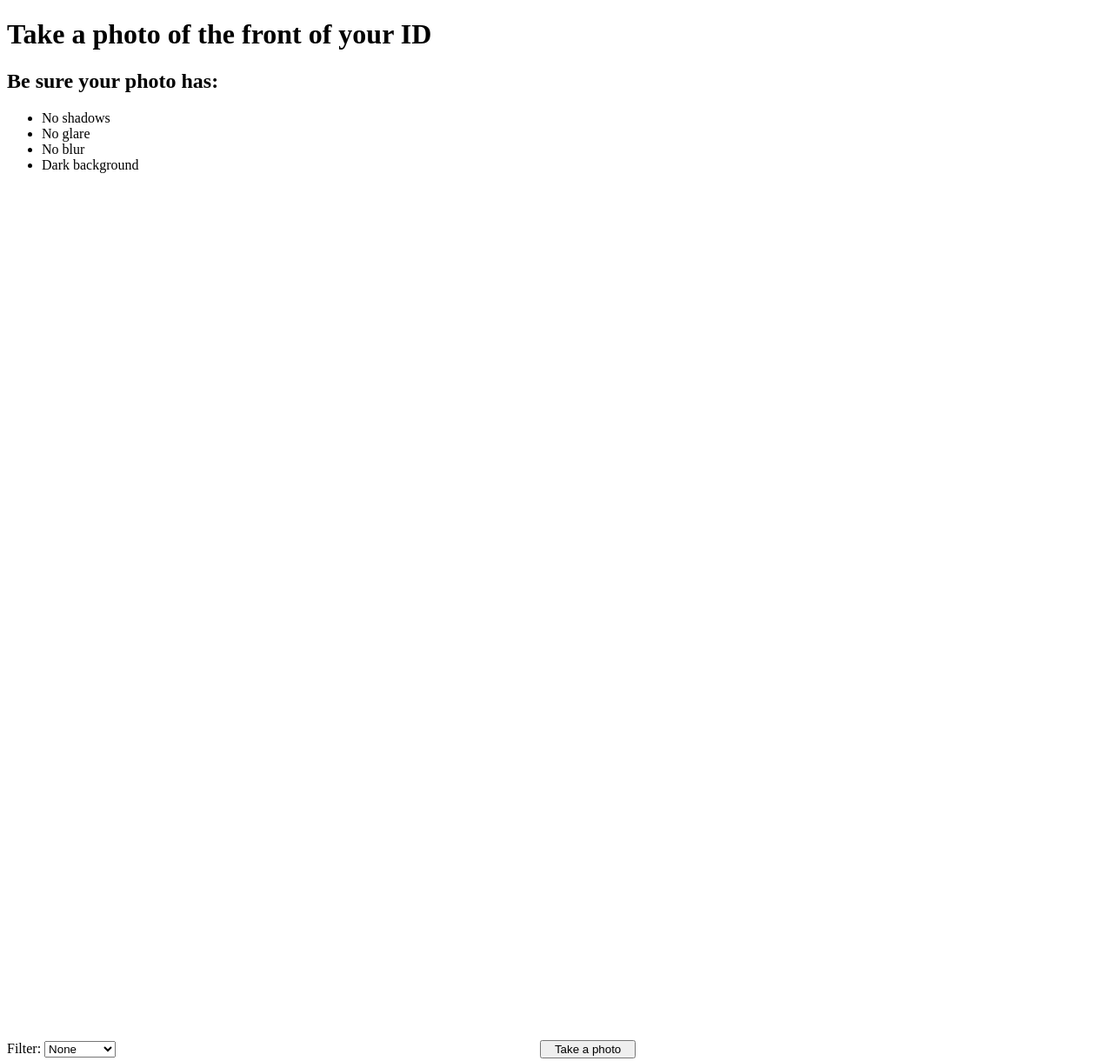
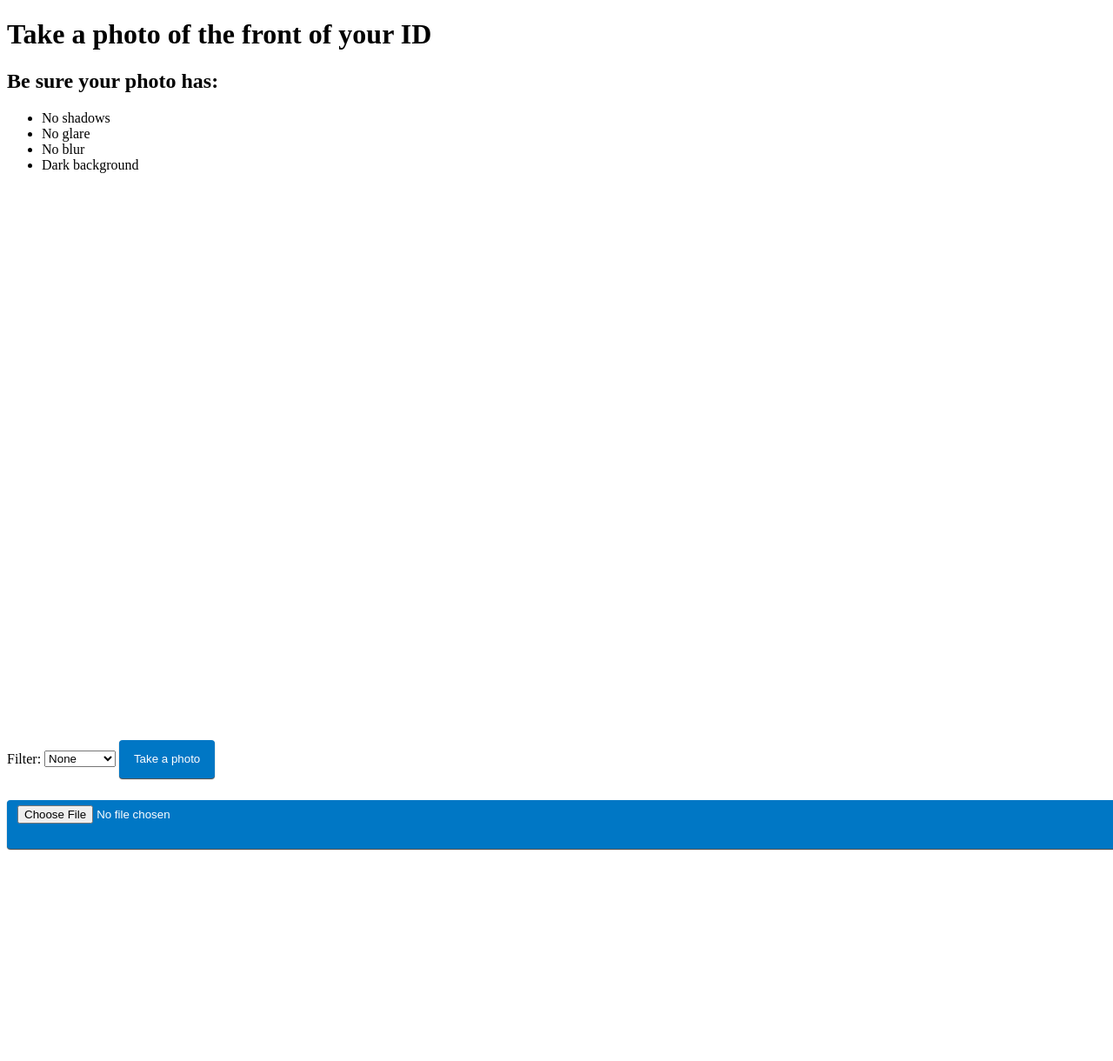
Before and after one commit to ergang/ergang.github.io, a plain HTML site: page dl/dl.html in a window 1280 px wide. Shown: the whole page at 87% size. After the commit the page ends 984 px from the top, so only its background shows below. Drawn offline with Linux system fonts and the light colour scheme.

Commit message:
dl fixes

```diff
--- a/dl/dl.html
+++ b/dl/dl.html
@@ -46,6 +46,23 @@
       object-fit: cover;
       width: 100%;
     }
+
+    canvas#snapshot {
+      display: none;
+    }
+
+    .takePhoto {
+      width: 100%;
+      background: #0077C5;
+      border: #0077C5;
+      border-radius: 4px;
+      height: 44px;
+      box-shadow: 0 1px 1px 0 rgba(0, 0, 0, .75);
+      padding: 6px 12px;
+      cursor: pointer;
+      font-weight: 400;
+      color: #FFF;
+    }
   </style>
 
 </head>
@@ -77,7 +94,8 @@
 
     <canvas id="snapshot"></canvas>
 
-    <button id="snapshot">Take a photo</button>
+    <button class="takePhoto" id="snapshot">Take a photo</button>
+    <input class="takePhoto" type="file" accept="image/*;capture=camera" value="Take a photo" />
   </div>
 
   <script src="https://webrtc.github.io/adapter/adapter-latest.js"></script>
@@ -96,6 +114,7 @@
     snapshotButton.onclick = function () {
       canvas.className = filterSelect.value;
       canvas.getContext('2d').drawImage(video, 0, 0, canvas.width, canvas.height);
+      canvas.setAttribute('style', 'display: block');
     };
 
     filterSelect.onchange = function () {
@@ -115,7 +134,7 @@
     }
 
     function handleError(error) {
-      console.log('navigator.getUserMedia error: ', error);
+
     }
 
     function gotDevices(deviceInfos) {
@@ -133,7 +152,7 @@
 
       if (cameras.length > 0) {
         cameraId = cameras[0].deviceId;
-      } else if(cameras.length > 1 ) {
+      } else if (cameras.length > 1) {
         cameraId = cameras[1].deviceId;
       }
 
@@ -142,7 +161,7 @@
       // };
 
       constraints.video = {
-        facingMode: { exact : "environment" }
+        facingMode: { exact: "environment" }
       }
 
       return navigator.mediaDevices.getUserMedia(constraints);
```
